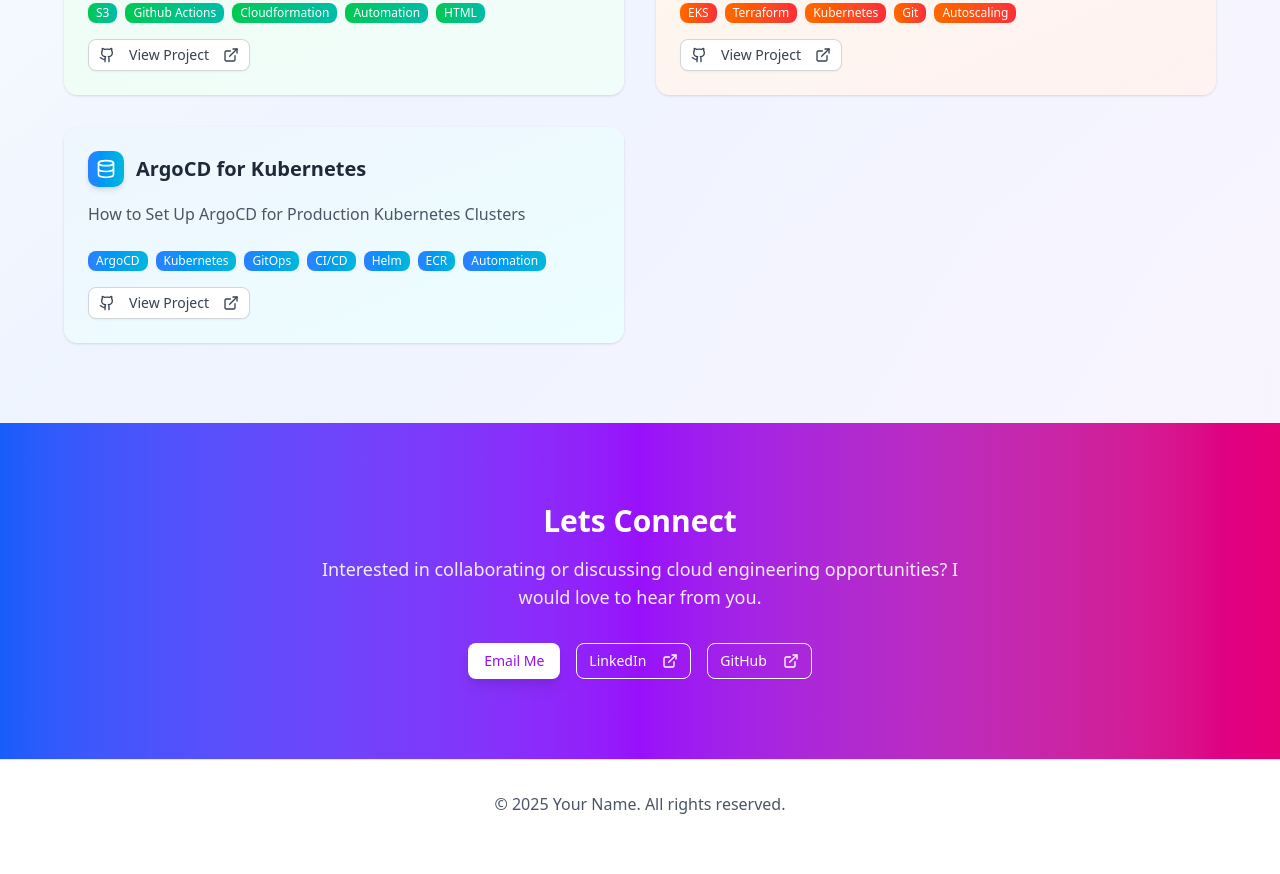
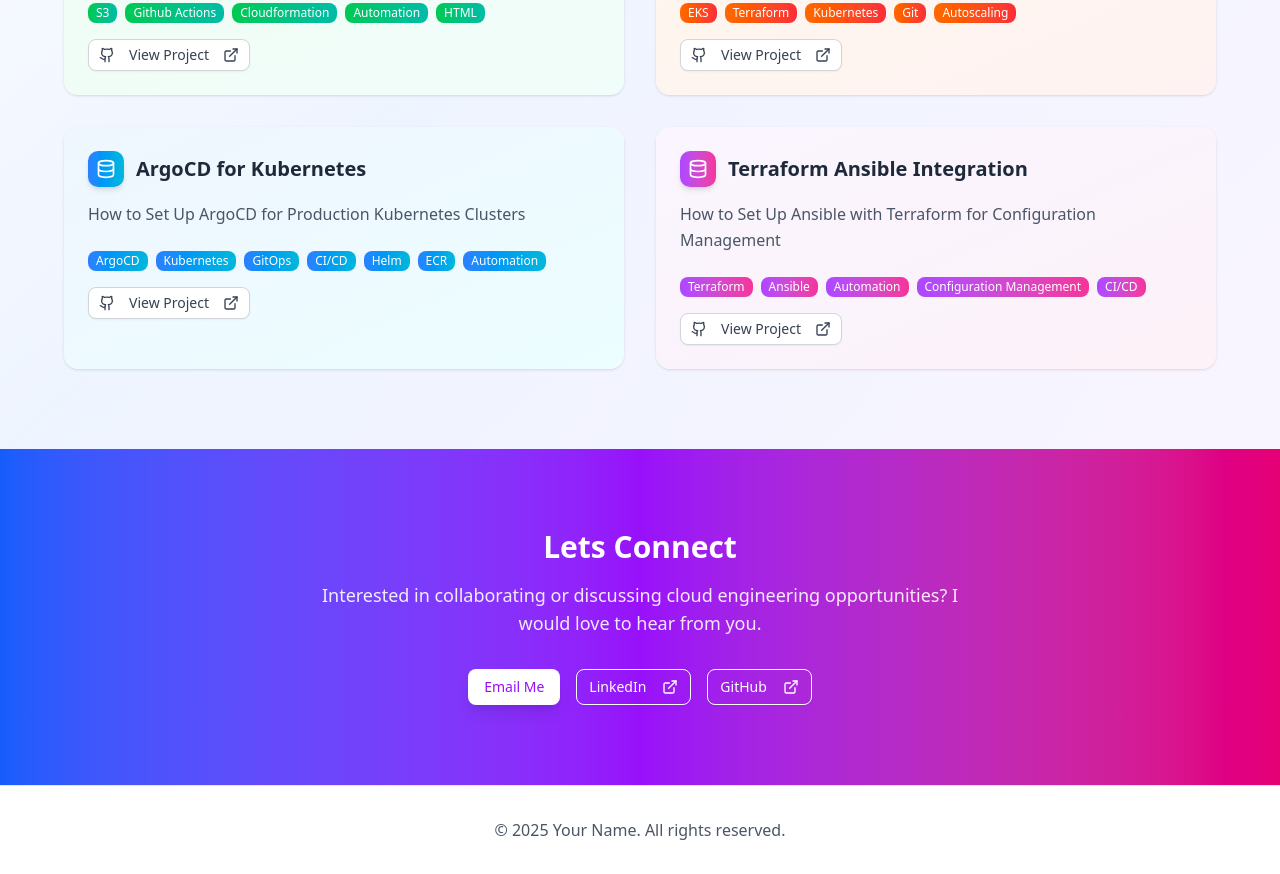
Before and after one commit to jihad0822/portfolio, a Next.js app in the folder portfolio/: page / in a window 1280 px wide. Shown: the part 1320-2194 px from the top of the page. Before the commit the page ends 2168 px from the top, so only its background shows below. Built offline with nearby package versions, Linux system fonts and the light colour scheme.

Commit message:
added ansible project

```diff
--- a/portfolio/src/app/page.tsx
+++ b/portfolio/src/app/page.tsx
@@ -45,6 +45,14 @@ export default function Portfolio() {
         "How to Set Up ArgoCD for Production Kubernetes Clusters",
       technologies: ["ArgoCD", "Kubernetes", "GitOps", "CI/CD", "Helm", "ECR", "Automation"],
       link: "https://github.com/jihad0822/argo-cd-project1.git",
+      icon: <Database className="h-5 w-5" />,
+    },
+    {
+      title: "Terraform Ansible Integration",
+      description:
+        "How to Set Up Ansible with Terraform for Configuration Management",
+      technologies: ["Terraform", "Ansible", "Automation", "Configuration Management", "CI/CD"],
+      link: "https://github.com/jihad0822/ansible-w-terraform.git",
       icon: <Database className="h-5 w-5" />,
     },
   ]
```
Also changed, not shown: 1 other file (tests, documents, lock files or other folders).
